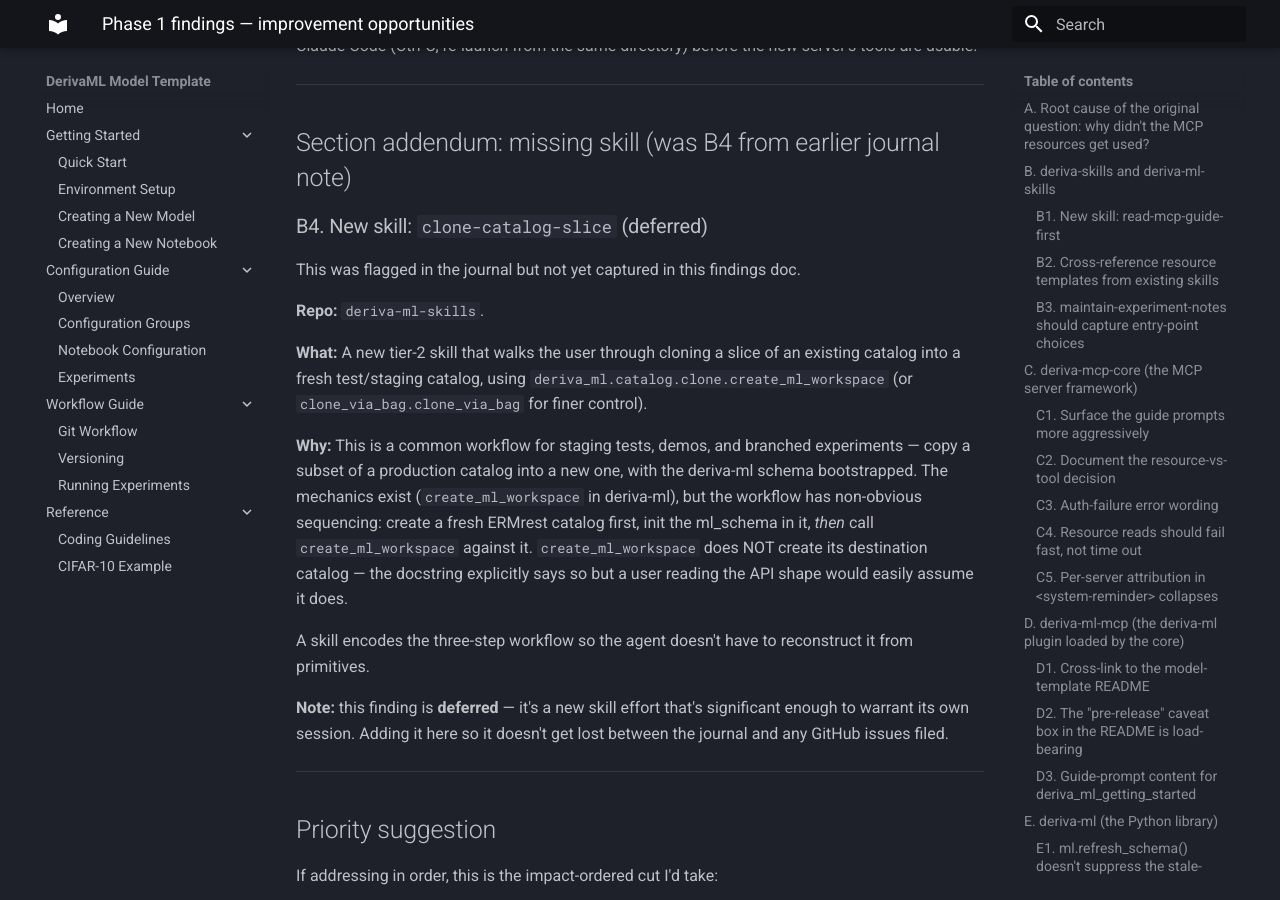
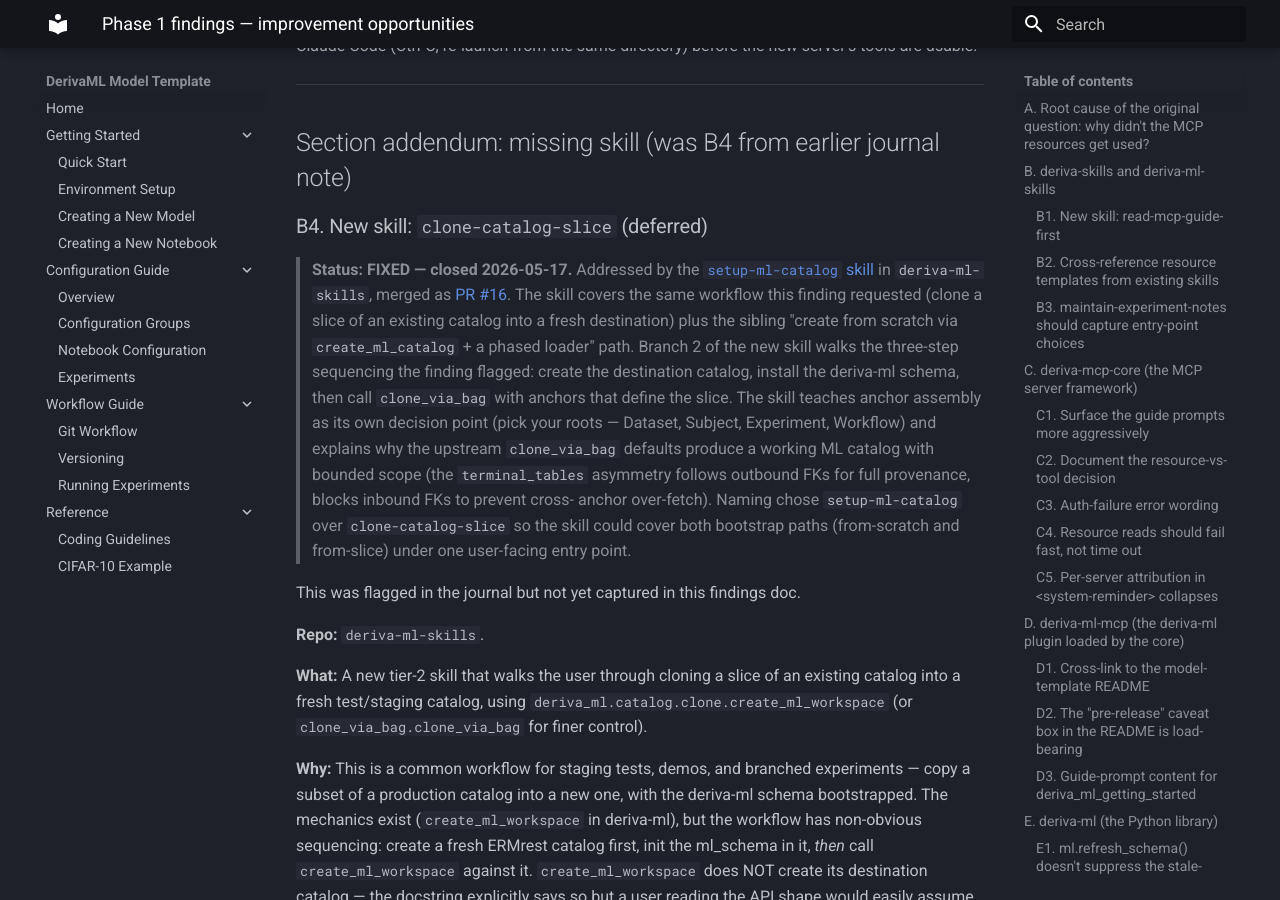
Before and after one commit to informatics-isi-edu/deriva-ml-model-template, an MkDocs documentation site: the page built from docs/findings/2026-05-16-phase-1-improvements.md, in a window 1280 px wide and 900 px high, scrolled down 20987 px. Built offline with MkDocs 1.6.1 and Material for MkDocs 9.7.7, drawn with Linux system fonts in a browser that asks for light colours.

Commit message:
docs(findings): close B4 (clone-catalog-slice) — addressed by setup-ml-catalog
B4 from the 2026-05-16 findings doc requested a new tier-2 skill
for cloning a slice of an existing catalog into a fresh destination
with the deriva-ml schema bootstrapped. Closed by the
setup-ml-catalog skill in deriva-ml-skills (PR #16, merged
2026-05-16).

The merged skill covers both bootstrap paths under one entry point:
Branch 1 — from scratch via create_ml_catalog + a phased loader
(load_cifar10 pattern); Branch 2 — from existing data via
clone_via_bag with anchors defining the slice. Branch 2 walks the
exact three-step sequencing B4 flagged: create destination catalog
first, install deriva-ml schema, then call clone_via_bag.

Naming chose setup-ml-catalog over clone-catalog-slice so the
skill could cover both bootstrap paths under one user-facing entry
point — a user asking "how do I set up an ML catalog?" lands on
the right skill regardless of which path they need.

Status banner added in-place above the original finding text,
matching the E4/E5 closure pattern (PR #506ecab).

Remaining B-series open: none. B1, B2, B3 also addressed:
- B1 — using-deriva-mcp skill (deriva-ml-skills PR #17, open).
- B2 — resource cross-references in dataset-lifecycle,
  compare-model-runs, create-feature (deriva-ml-skills PR #18,
  open).
- B3 — maintain-experiment-notes triggers on MCP entry-point
  choices (bundled into PR #18).

```diff
--- a/docs/findings/2026-05-16-phase-1-improvements.md
+++ b/docs/findings/2026-05-16-phase-1-improvements.md
@@ -1079,6 +1079,27 @@ are usable."
 
 ### B4. New skill: `clone-catalog-slice` (deferred)
 
+> **Status: FIXED — closed 2026-05-17.** Addressed by the
+> [`setup-ml-catalog` skill](https://github.com/informatics-isi-edu/deriva-ml-skills/blob/main/skills/setup-ml-catalog/SKILL.md)
+> in `deriva-ml-skills`, merged as
+> [PR #16](https://github.com/informatics-isi-edu/deriva-ml-skills/pull/16).
+> The skill covers the same workflow this finding requested (clone
+> a slice of an existing catalog into a fresh destination) plus the
+> sibling "create from scratch via `create_ml_catalog` + a phased
+> loader" path. Branch 2 of the new skill walks the three-step
+> sequencing the finding flagged: create the destination catalog,
+> install the deriva-ml schema, then call `clone_via_bag` with
+> anchors that define the slice. The skill teaches anchor assembly
+> as its own decision point (pick your roots — Dataset, Subject,
+> Experiment, Workflow) and explains why the upstream
+> `clone_via_bag` defaults produce a working ML catalog with
+> bounded scope (the `terminal_tables` asymmetry follows outbound
+> FKs for full provenance, blocks inbound FKs to prevent cross-
+> anchor over-fetch). Naming chose `setup-ml-catalog` over
+> `clone-catalog-slice` so the skill could cover both bootstrap
+> paths (from-scratch and from-slice) under one user-facing entry
+> point.
+
 This was flagged in the journal but not yet captured in this
 findings doc.
 
```
